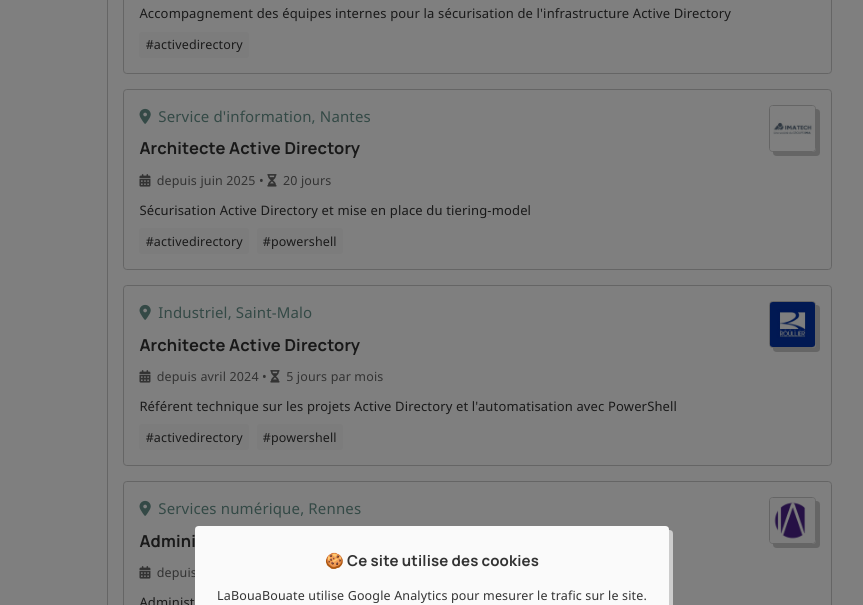
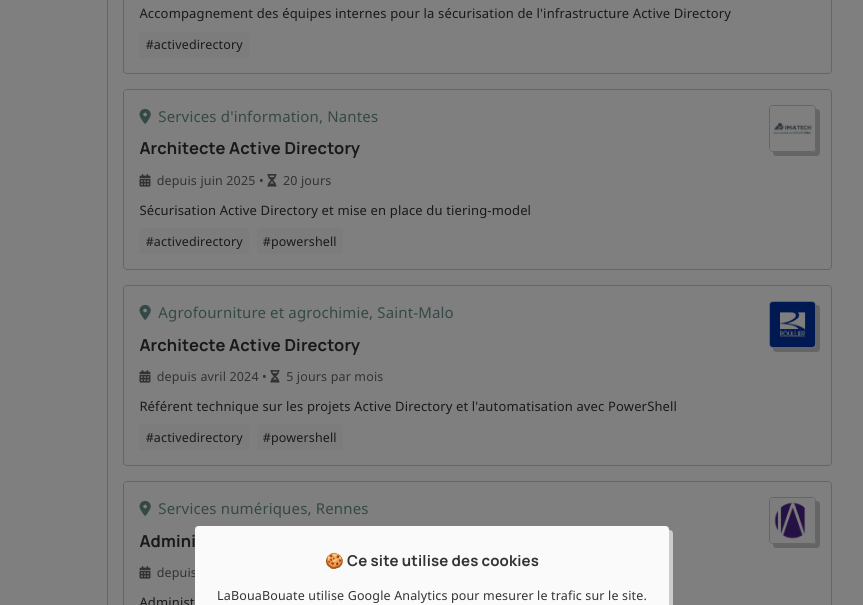
Before and after one commit to leobouard/leobouard.github.io, a Jekyll site: the page built from _pages/projects.html, in a window 1280 px wide and 900 px high, scrolled down 561 px. Shown: the part 154-759 px from the top of the window, without its empty margins (208-1071 px from the left). Built offline with Jekyll 4.4.1, drawn with Linux system fonts in a browser that asks for light colours; nearby versions of some CDN libraries; some web fonts are replaced; some of the changed text lies outside the part shown.

Commit message:
Update companies.json

```diff
--- a/_data/companies.json
+++ b/_data/companies.json
@@ -68,13 +68,13 @@
   {
     "company": "IMATECH",
     "logo": "/assets/cv/companies/imatech.jpg",
-    "description": "Service d'information, Nantes",
+    "description": "Services d'information, Nantes",
     "url": "https://www.imatechnologies.fr/"
   },
   {
     "company": "Groupe Roullier",
     "logo": "/assets/cv/companies/groupe-roullier.jpg",
-    "description": "Industriel, Saint-Malo",
+    "description": "Agrofourniture et agrochimie, Saint-Malo",
     "url": "https://www.roullier.com/"
   },
   {
@@ -134,7 +134,7 @@
   {
     "company": "METSYS",
     "logo": "/assets/cv/companies/metsys.jpg",
-    "description": "Services numérique, Rennes",
+    "description": "Services numériques, Rennes",
     "url": "https://www.metsys.fr/"
   },
   {
```
